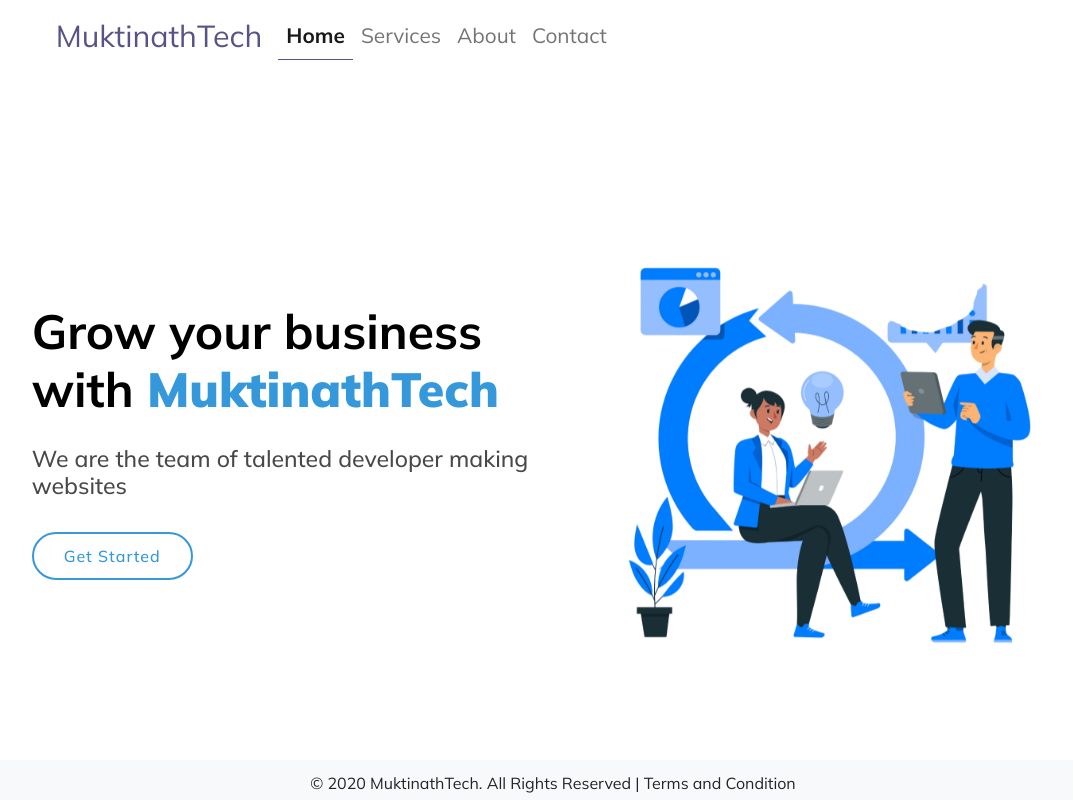
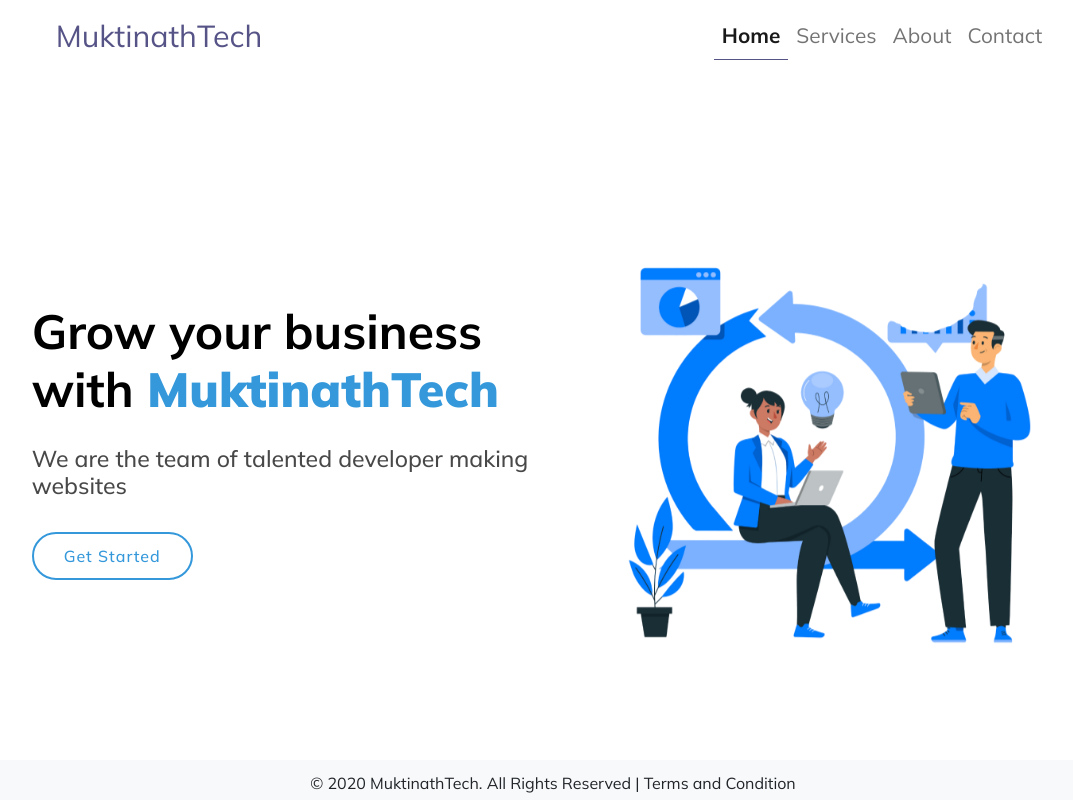
Before and after one commit to muktinathrajbanshi/ReactTutorial, a React (Create React App) app: page / in a window 1280 px wide. Shown: the whole page, without its empty margins (87-1160 px from the left). Built offline with nearby package versions, Linux system fonts and the light colour scheme; a web font is replaced by a local one.

Commit message:
finally finally finally my react project is completed

```diff
--- a/package.json
+++ b/package.json
@@ -10,7 +10,7 @@
     "@testing-library/react": "^16.3.0",
     "@testing-library/user-event": "^13.5.0",
     "axios": "^0.19.2",
-    "bootstrap": "^5.0.0-alpha1",
+    "bootstrap": "^5.0.1",
     "react": "^16.13.1",
     "react-digital-clock": "^0.1.2",
     "react-dom": "^16.13.1",
--- a/src/Navbar.jsx
+++ b/src/Navbar.jsx
@@ -15,7 +15,7 @@
                 <span className="navbar-toggler-icon"></span>
                 </button>
                 <div className="collapse navbar-collapse" id="navbarSupportedContent">
-                <ul className="navbar-nav ml-auto mb-2 mb-lg-0">
+                <ul className="navbar-nav ms-auto mb-2 mb-lg-0">
                 <li className="nav-item">
                 <NavLink activeClassName="menu_active" exact className="nav-link active" aria-current="page" to="/">Home</NavLink>
                 </li>
--- a/src/index.css
+++ b/src/index.css
@@ -164,4 +164,10 @@
   .navbar a {
     font-size: 26px !important;
   }
+  .navbar-toggler {
+    font-size: 14px !important;
+  }
+  #navbarSupportedContent .nav-link {
+    font-size: 19px !important;
+  }
 }
```
Also changed, not shown: 1 other file (tests, documents, lock files or other folders).
